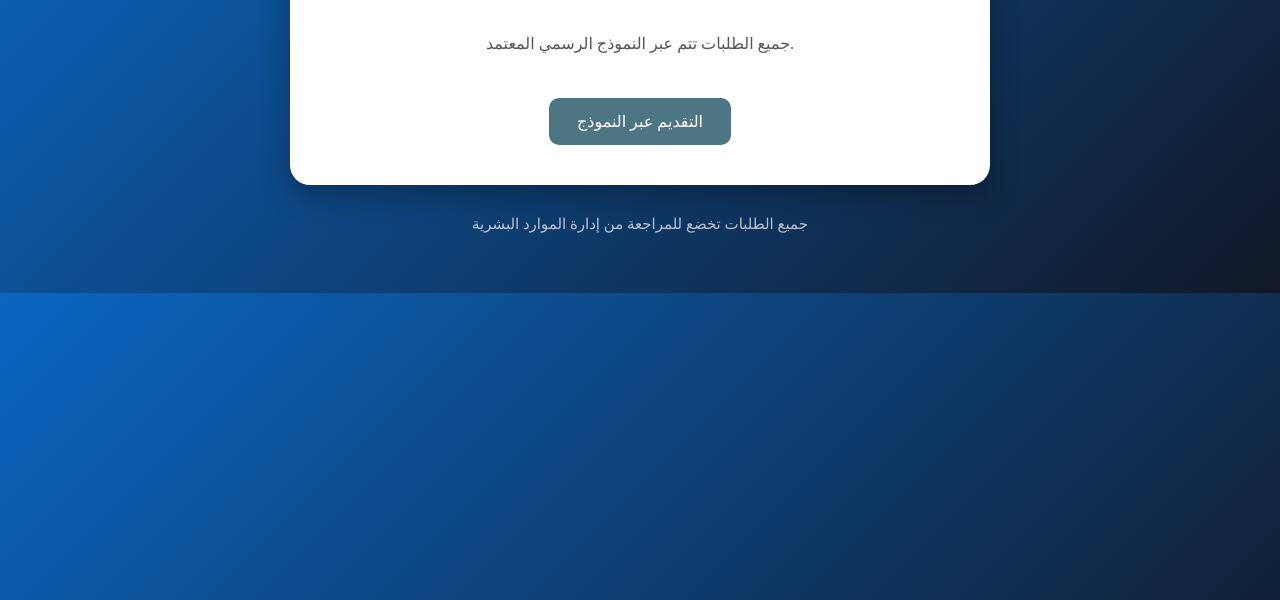
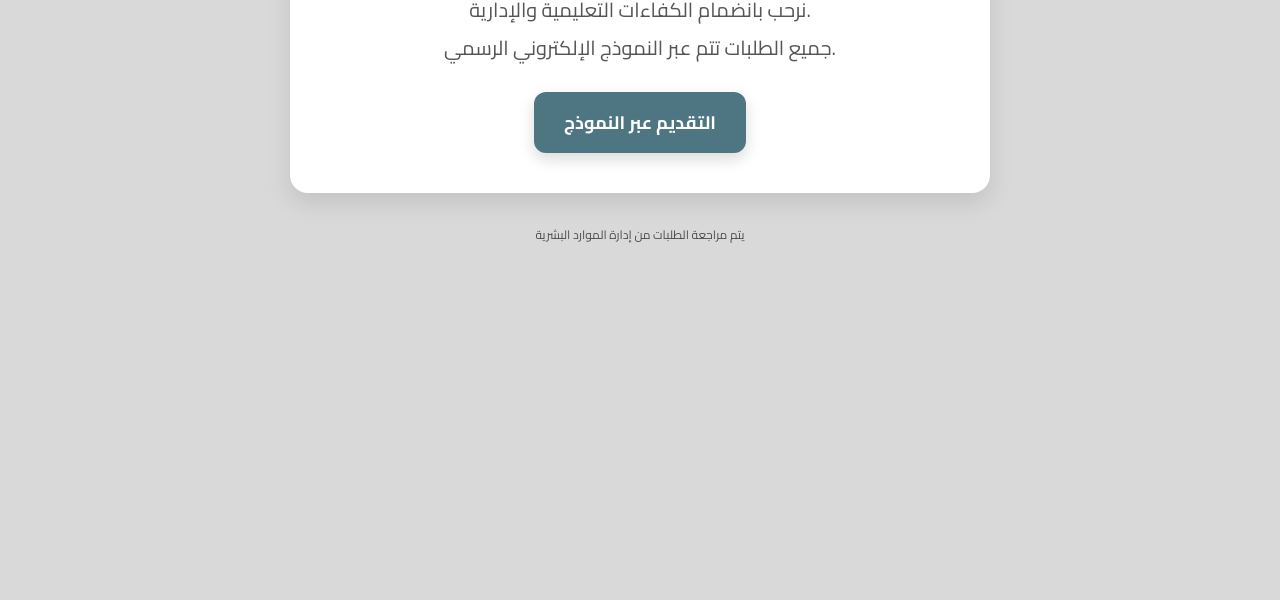
Before and after one commit to platform-hr/ShafiSchool, a plain HTML site: page index.html in a window 1280 px wide. Shown: the part 200-800 px from the top of the page. Drawn offline with Linux system fonts and the light colour scheme.

Commit message:
Update index.html

```diff
--- a/index.html
+++ b/index.html
@@ -4,22 +4,25 @@
   <meta charset="UTF-8" />
   <meta name="viewport" content="width=device-width, initial-scale=1.0"/>
 
-  <title>مدارس الشافي الأهلية للبنين</title>
+  <title>الوظائف الشاغرة</title>
+
+  <!-- Google Font: Cairo -->
+  <link href="https://fonts.googleapis.com/css2?family=Cairo:wght@400;600;700&display=swap" rel="stylesheet">
 
   <!-- Open Graph -->
-  <meta property="og:type" content="https://forms.gle/k1Kau8snKkJkyznx9" />
-  <meta property="og:site_name" content="مدارس الشافي الأهلية للبنين" />
-  <meta property="og:title" content="طلب وظيفة في مدارس الشافي الأهلية للبنين" />
+  <meta property="og:type" content="website" />
+  <meta property="og:site_name" content="فرص التوظيف" />
+  <meta property="og:title" content="الوظائف الشاغرة" />
   <meta property="og:description" content="أنضم لصناع الأثر في مدارس الشافي الأهلية للبنين - لطلب وظيفة قم بتعبئة النموذج بالضغط على الرابط هنا" />
-  <meta property="og:image" content="https://github.com/platform-hr/ShafiSchool/commit/7a37e32fcd79e86e7b123e0b8f36acf66a5b4c0c#diff-5551ab011d82aa1f1ce5bb872fb86b75feac8140a574ef6eb50ba3f4f61ecdf8" />
-  <meta property="og:url" content="https://yourusername.github.io/jobs" />
+  <meta property="og:image" content="https://raw.githubusercontent.com/platform-hr/ShafiSchool/main/jobs-baner2.jpg" />
+  <meta property="og:url" content="https://platform-hr.github.io/jobs" />
 
   <style>
     body{
       margin:0;
-      font-family: Cairo, Cairo;
-      background: linear-gradient(135deg,#0a66c2,#111827);
-      color:white;
+      font-family: 'Cairo', sans-serif;
+      background: #d9d9d9;
+      color:#111;
       text-align:center;
     }
 
@@ -31,41 +34,49 @@
 
     .card{
       background:white;
-      color:#111;
       padding:40px;
-      border-radius:20px;
-      box-shadow:0 10px 30px rgba(0,0,0,0.3);
+      border-radius:18px;
+      box-shadow:0 10px 25px rgba(0,0,0,0.1);
     }
 
+    /* العنوان الرئيسي */
     h1{
-      color:#18314d;
-      margin-bottom:10px;
+      font-size:30px;
+      color:#2c3e50;
+      margin-bottom:15px;
+      font-weight:700;
     }
 
+    /* النص */
     p{
-      line-height:1.7;
+      font-size:20px;
+      line-height:1.9;
       color:#555;
+      margin:0;
     }
 
     .btn{
       display:inline-block;
       margin-top:25px;
-      padding:14px 28px;
+      padding:14px 30px;
       background:#4e7682;
       color:white;
       text-decoration:none;
-      border-radius:10px;
-      font-weight: Cairo,bold;
-      transition:0.3s;
+      border-radius:12px;
+      font-weight:700;
+      transition:0.3s ease;
+      box-shadow:0 6px 15px rgba(0,0,0,0.15);
+      font-size:18px;
     }
 
     .btn:hover{
-      background:#737373;
+      background:#3e5f69;
+      transform:translateY(-2px);
     }
 
     .footer{
       margin-top:30px;
-      font-size:15px;
+      font-size:12px;
       opacity:0.7;
     }
   </style>
@@ -78,21 +89,21 @@
 
     <div class="card">
 
-      <h1>الوظائف الشاغرة</h1>
+      <h1>للتقديم على الوظائف</h1>
 
       <p>
-        نرحب بانضمام الكفاءات التعليمية والإدارية إلى بيئة عمل احترافية تدعم التطوير والنمو المهني.<br><br>
-        جميع الطلبات تتم عبر النموذج الرسمي المعتمد.
+        نرحب بانضمام الكفاءات التعليمية والإدارية.<br>
+        جميع الطلبات تتم عبر النموذج الإلكتروني الرسمي.
       </p>
 
-      <a class="btn" href="https://forms.gle/k1Kau8snKkJkyznx9" target="_blank">
+      <a class="btn" href="https://forms.gle/KRh4mz9AFt4scB71A" target="_blank">
         التقديم عبر النموذج
       </a>
 
     </div>
 
     <div class="footer">
-      جميع الطلبات تخضع للمراجعة من إدارة الموارد البشرية
+      يتم مراجعة الطلبات من إدارة الموارد البشرية
     </div>
 
   </div>
```
